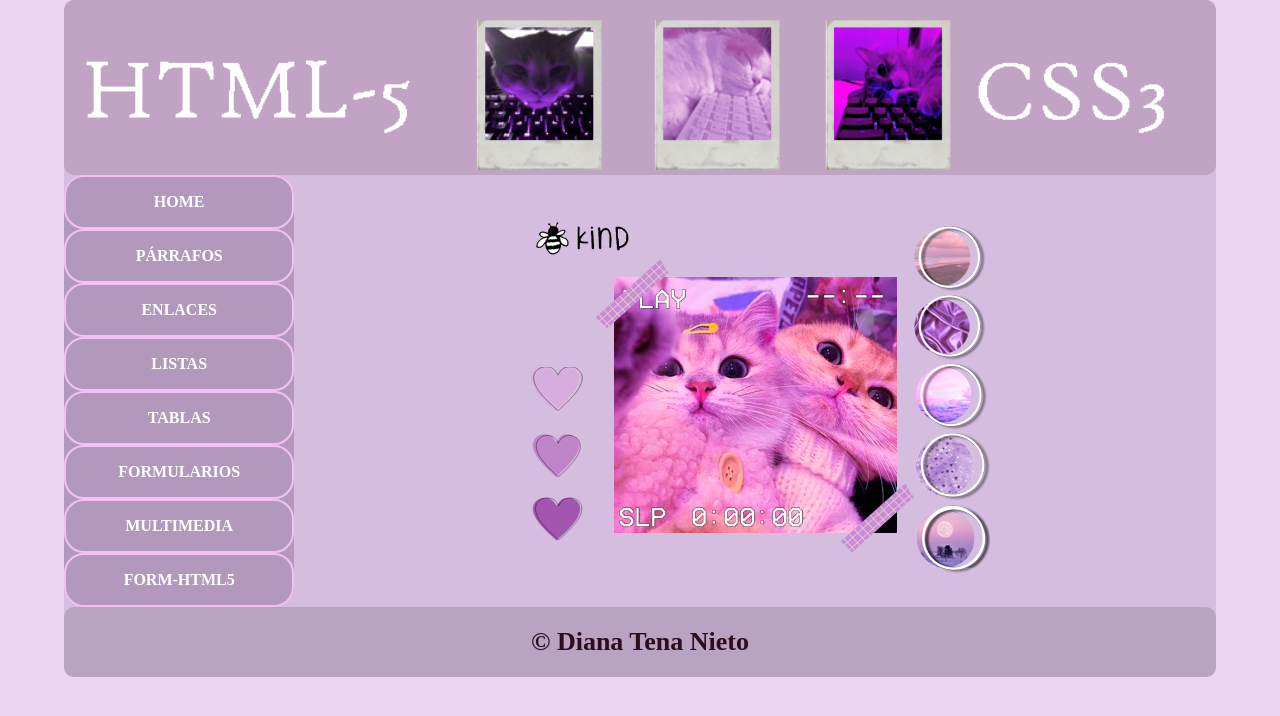
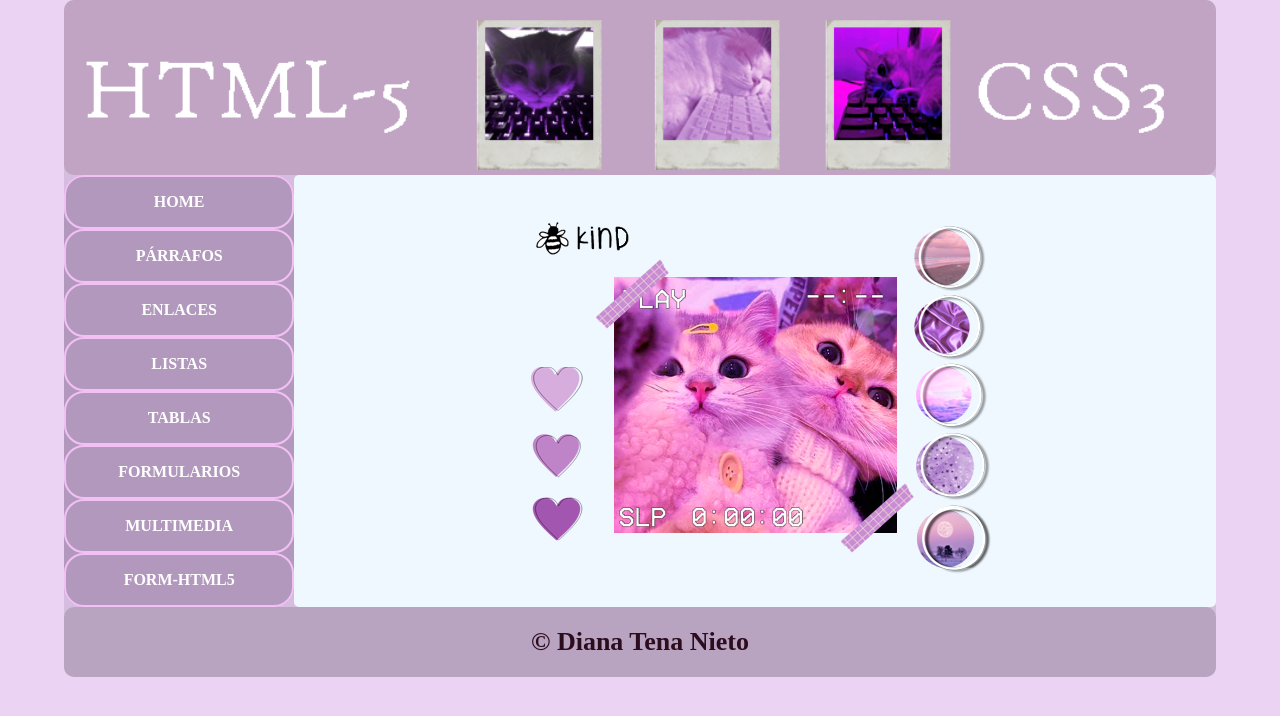
Before and after one commit to DianaTN/Web-Aesthetic, a plain HTML site: page index.html in a window 1280 px wide. Drawn offline with Linux system fonts and the light colour scheme.

Commit message:
arreglo 2

```diff
--- a/css/style.css
+++ b/css/style.css
@@ -58,6 +58,8 @@ nav {
       width: 80%;
       float: right;
       padding: auto;
+      background-color: aliceblue;
+      border-radius: 5px;
   }
 
 /* ESTO SIRVE PARA QUE NO SE SUPERPONGAN NINGUNA DE LAS CAJAS A LAS DEMÁS*/
```
